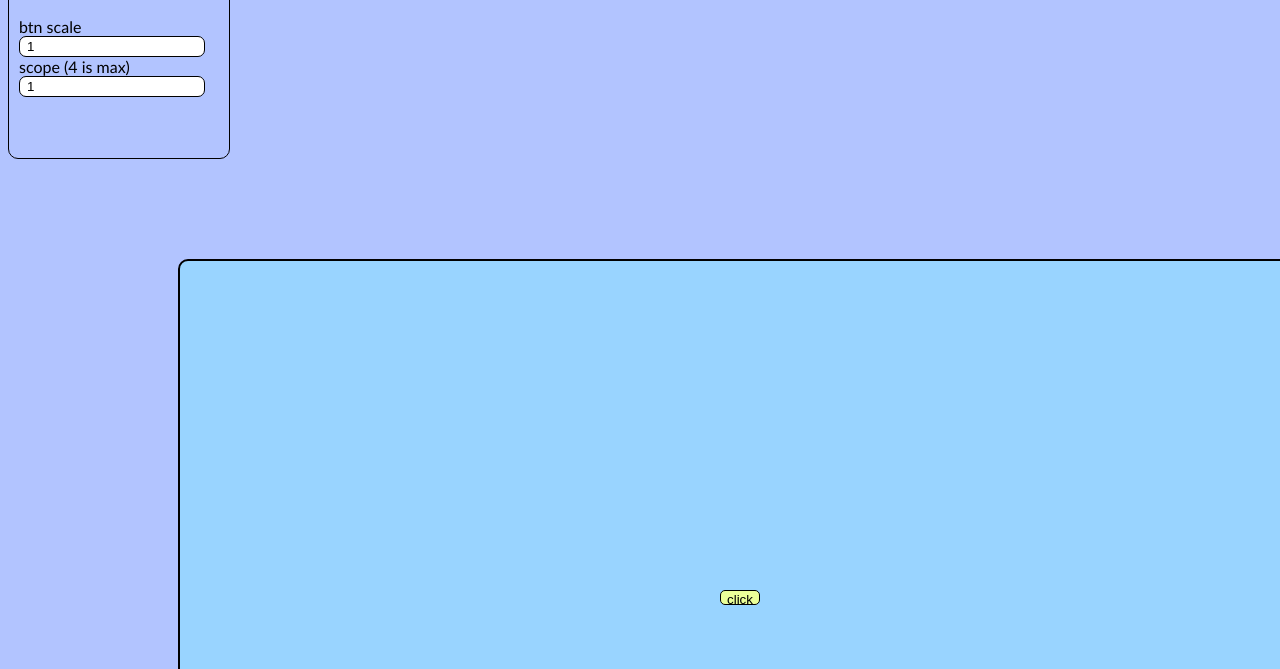
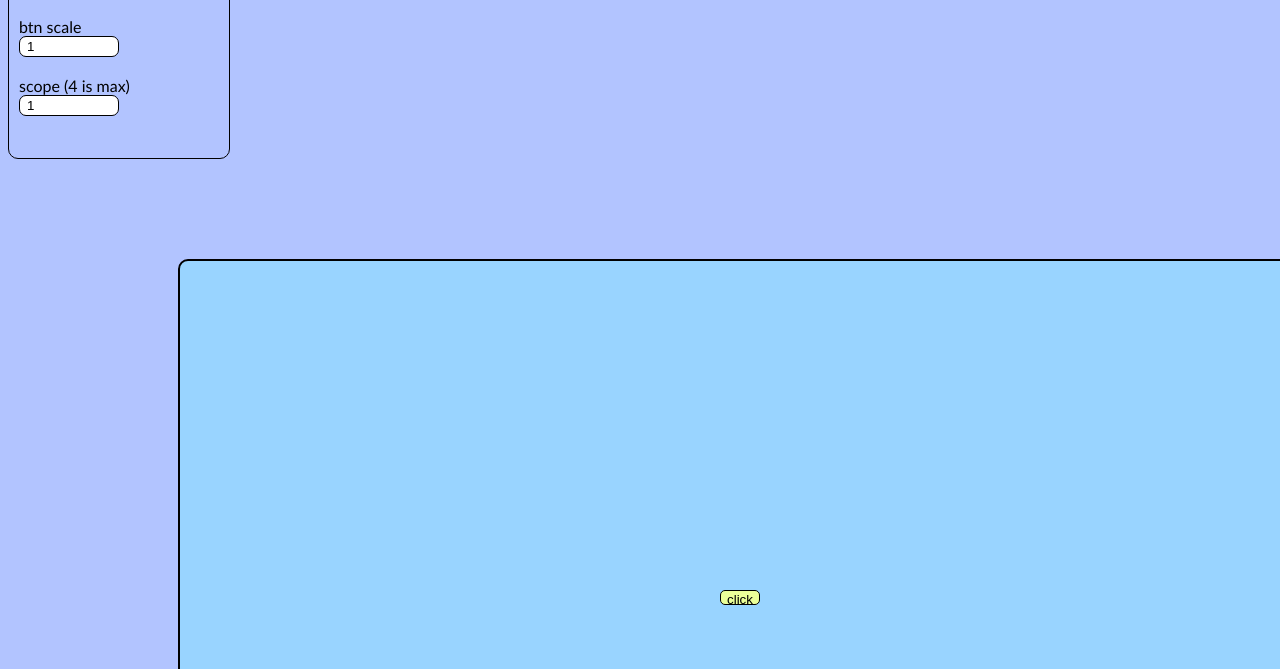
Before and after one commit to Tsotneeee/mk-aim-trainer, a plain HTML site: page index.html in a window 1280 px wide. Shown: the part 131-800 px from the top of the page. Drawn offline with Linux system fonts and the light colour scheme.

Commit message:
second commit

```diff
--- a/index.html
+++ b/index.html
@@ -12,7 +12,7 @@
         <div class="settings">
             <h2>settings</h2>
             <label for="inp1">btn scale</label><br>
-            <input id="inp1" type="text" value="1">
+            <input id="inp1" type="text" value="1"><br><br>
             <label for="scp">scope (4 is max)</label><br>
             <input type="text" id="scp" value="1">
         </div>
--- a/style.css
+++ b/style.css
@@ -48,4 +48,5 @@ input {
     border: 1px solid black;
     border-radius: 7px;
     outline: none;
+    width: 100px;
 }
```
